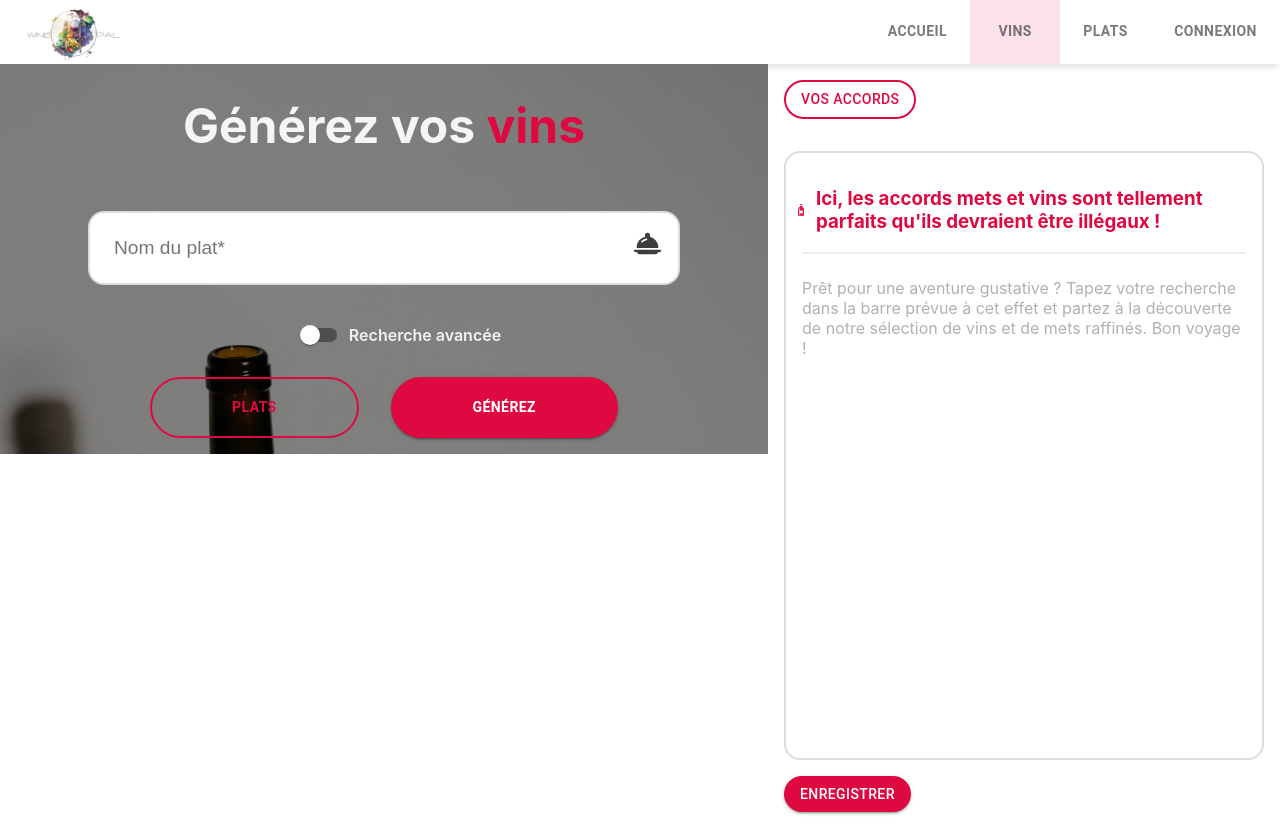
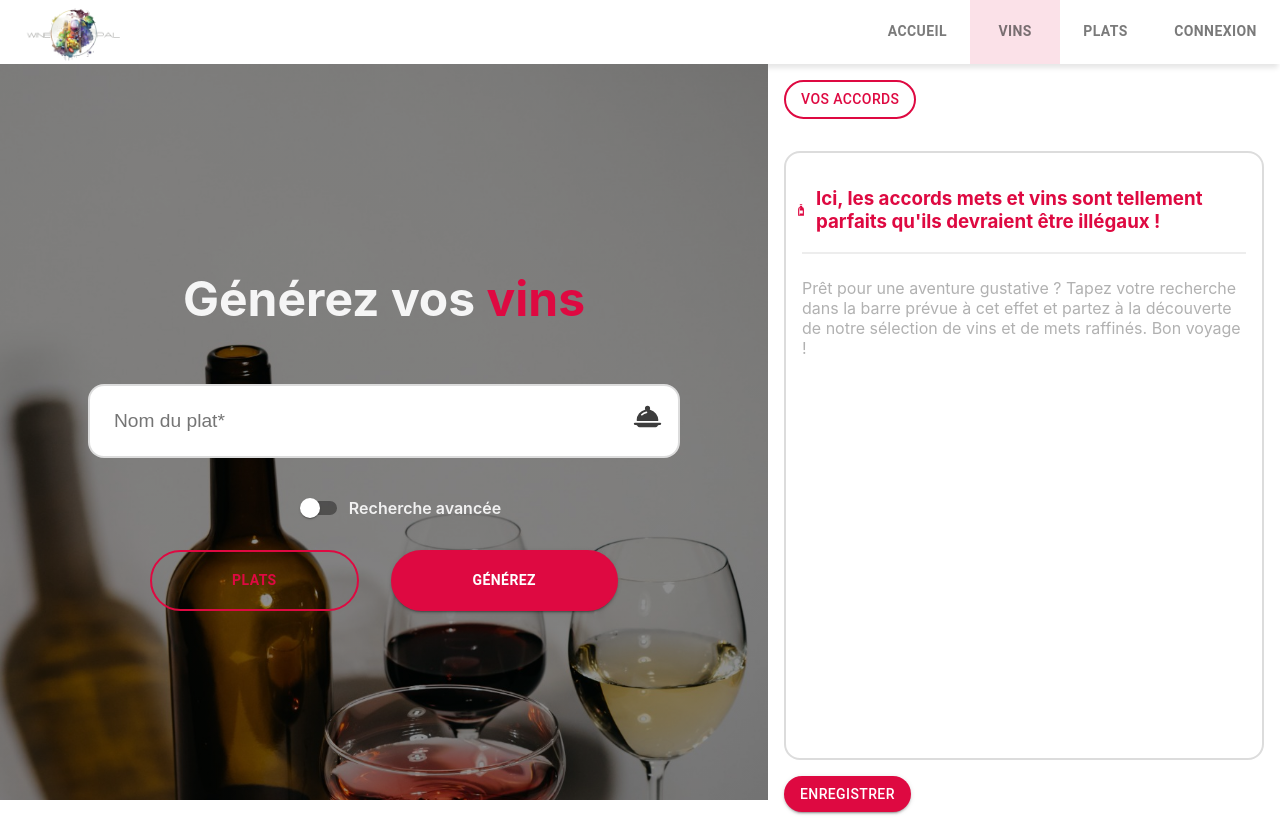
Before and after one commit to Nyhasina23/GPT-3-Front, a React (Create React App) app: page /wine in a window 1280 px wide. Built offline with nearby package versions, Linux system fonts and the light colour scheme; no server answers.

Commit message:
udpate vin style

```diff
--- a/src/styles/vin.css
+++ b/src/styles/vin.css
@@ -24,6 +24,7 @@
   flex-direction: column;
   justify-content: center;
   align-items: center;
+  height: calc(100vh - 4rem);
 }
 
 .main-vin .left-vin .left-vin-content .input-icon {
@@ -276,6 +277,7 @@
 
   .main-vin .left-vin .left-vin-content {
     width: 90%;
+    height: 100%;
   }
 
   .main-vin .left-vin .left-vin-content .login-btn {
```
